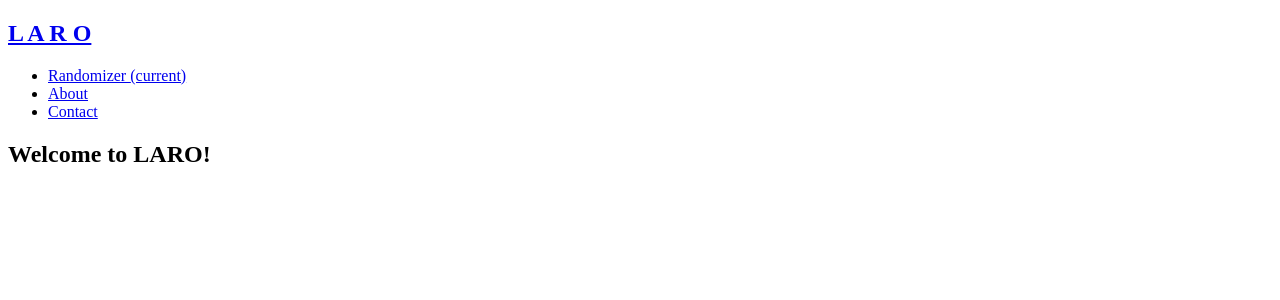
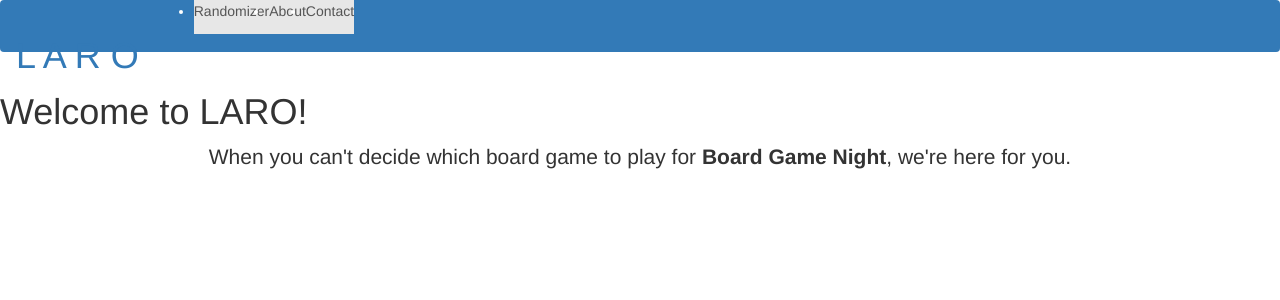
Before and after one commit to madieberrei/LAROapp, an Angular app: page / in a window 1280 px wide. Shown: the top 300 px of the page. Built offline with nearby package versions, Linux system fonts and the light colour scheme.

Commit message:
Added content to Landing & About

```diff
--- a/angular.json
+++ b/angular.json
@@ -24,6 +24,7 @@
               "src/assets"
             ],
             "styles": [
+              "node_modules/bootstrap/dist/css/bootstrap.min.css",
               "src/styles.css"
             ],
             "scripts": []
--- a/package.json
+++ b/package.json
@@ -19,6 +19,7 @@
     "@angular/platform-browser": "~11.0.1",
     "@angular/platform-browser-dynamic": "~11.0.1",
     "@angular/router": "~11.0.1",
+    "bootstrap": "^3.4.1",
     "rxjs": "~6.6.0",
     "tslib": "^2.0.0",
     "zone.js": "~0.10.2"
--- a/src/app/about/about.component.html
+++ b/src/app/about/about.component.html
@@ -1 +1,25 @@
-<p>about works!</p>
+<span class="text-primary"><strong>LARO</strong></span> was created as my personal project for the Front-End Web Development track of LaunchCode's CoderGirl program.
+<p>
+It is a board game randomizer that uses <a href="https://boardgamegeek.com/wiki/page/BGG_XML_API2">BoardGameGeek's API</a> which was converted from XML to JSON with an <a href="https://www.npmjs.com/package/xml-js">XML-JS convertor</a>.
+<p>
+It uses JavaScript / TypeScript with an Angular framework and Bootstrap v3.4.1.
+<p>
+    <br>
+    <br>
+<p>
+<div class="container">
+    <div class="row">
+        <div class="col-sm-">
+            <img class="rounded-circle border border-light" src="https://pbs.twimg.com/profile_images/1344379016413917184/sALazOc5_400x400.jpg" width="100">
+        </div>
+        <div class="col-6 text-justify">
+            <span class="text-secondary"><strong>MADIE</strong></span> is a web developer based near St. Louis, Missouri. She was born in the Philippines and raised in Southern California; now she enjoys the slower life in the countryside with her husband. In addition to English, she speaks Tagalog (Filipino), Dutch and enough German and Spanish to get by. Her two dogs, two cats and six chickens bring her immense joy.
+            <p>
+            <h4>Where to Find Me</h4>
+            <a type="button" class="btn btn-outline-info m-1" href="http://www.linkedin.com/in/madieberrei">LinkedIn</a>
+<a type="button" class="btn btn-outline-danger m-1" href="http://www.github.com/madieberrei">GitHub</a>
+<a type="button" class="btn btn-outline-secondary m-1" href="http://www.instagram.com/madieberrei">Instagram</a>
+<a type="button" class="btn btn-outline-warning m-1" href="http://www.twitter.com/omgmadz">Twitter</a>
+
+        </div>
+    </div>
--- a/src/app/app.component.html
+++ b/src/app/app.component.html
@@ -3,7 +3,7 @@
 <div class="container-fluid">
   <div class="row mt-5 pl-4">
     <div class="col-">
-      <h2>Welcome to LARO!</h2>
+      <router-outlet></router-outlet>
     </div>
   </div>
 </div>
--- a/src/app/app.module.ts
+++ b/src/app/app.module.ts
@@ -1,5 +1,6 @@
 import { BrowserModule } from '@angular/platform-browser';
 import { NgModule } from '@angular/core';
+import { RouterModule, Routes } from '@angular/router';
 
 import { AppComponent } from './app.component';
 import { NavbarComponent } from './navbar/navbar.component';
@@ -9,6 +10,14 @@ import { RandomizerComponent } from './randomizer/randomizer.component';
 import { ContactComponent } from './contact/contact.component';
 import { ResultsComponent } from './randomizer/results/results.component';
 
+
+
+const appRoutes: Routes =[
+  { path: '', component: LandingComponent },
+  { path: 'about', component: AboutComponent },
+  { path: 'contact', component: ContactComponent },
+  { path: 'randomizer', component: RandomizerComponent }
+];
 
 @NgModule({
   declarations: [
@@ -21,7 +30,8 @@ import { ResultsComponent } from './randomizer/results/results.component';
     ResultsComponent,
   ],
   imports: [
-    BrowserModule
+    BrowserModule,
+    RouterModule.forRoot(appRoutes)
   ],
   providers: [],
   bootstrap: [AppComponent]
--- a/src/app/landing/landing.component.html
+++ b/src/app/landing/landing.component.html
@@ -1 +1,7 @@
-<p>landing works!</p>
+
+
+<h1>Welcome to LARO!</h1>
+
+<p class="lead text-center">
+    When you can't decide which board game to play for <strong>Board Game Night</strong>, we're here for you.
+</p>
--- a/src/app/navbar/navbar.component.html
+++ b/src/app/navbar/navbar.component.html
@@ -1,19 +1,19 @@
-<nav class="navbar navbar-expand-lg navbar-dark bg-primary">
-    <a class="navbar-brand" href="./landing/landing.component.html"><h1>L A R O</h1></a>
+<nav class="navbar navbar-expand-lg navbar-dark bg-primary fixed-left">
+    <a class="navbar-brand" href="http://localhost:4200/"><h1>L A R O</h1></a>
 
 
     <div class="navbar-default" id="navbarColor01">
       <ul class="navbar-nav mr-auto">
         <li class="nav-item active">
-          <a class="nav-link" href="#">Randomizer
+          <a class="nav-link" href="/randomizer">Randomizer
             <span class="sr-only">(current)</span>
           </a>
         </li>
-        <li class="nav-item">
-          <a class="nav-link" href="#">About</a>
+        <li class="nav-item active">
+          <a class="nav-link" href="/about">About</a>
         </li>
-        <li class="nav-item">
-          <a class="nav-link" href="#">Contact</a>
+        <li class="nav-item active">
+          <a class="nav-link" href="/contact">Contact</a>
         </li>
       </ul>
     </div>
```
Also changed, not shown: 1 other file (tests, documents, lock files or other folders).
